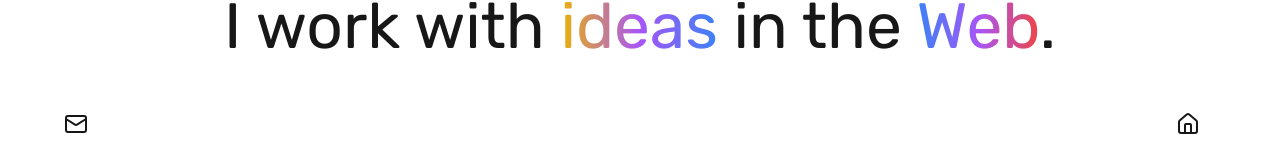
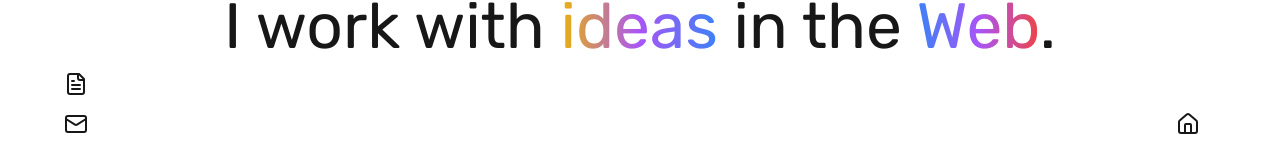
Before and after one commit to ericiannj/new-port, a Next.js app: page / in a window 1280 px wide. Shown: the part 472-623 px from the top of the page. Built offline with nearby package versions, Linux system fonts and the light colour scheme.

Commit message:
feat(Perspectives): implement resume access

```diff
--- a/src/app/about/components/Perspectives.tsx
+++ b/src/app/about/components/Perspectives.tsx
@@ -1,8 +1,11 @@
+import { Icons } from '@/icons';
+
 const Perspectives = () => (
-  <div className="flex w-full flex-col gap-8 text-fluid-2xl">
+  <div className="flex w-full flex-col gap-8">
+    <div className="text-fluid-2xl">
       <p className="indent-8">
-      Currently, I&apos;m primarily focused on front-end development, with over
-      70% of my work in this area.
+        Currently, I&apos;m primarily focused on front-end development, with
+        over 70% of my work in this area.
       </p>
       <p className="indent-8">
         Alongside this, I&apos;m enhancing my back-end skills, especially with
@@ -14,6 +17,19 @@ const Perspectives = () => (
         industry.
       </p>
     </div>
+
+    <div className="flex justify-center">
+      <a
+        href="/resume.pdf"
+        target="_blank"
+        rel="noopener noreferrer"
+        className="flex transform items-center gap-2 rounded-lg p-3 text-slate-300 transition-all duration-300 ease-in-out hover:scale-105 hover:bg-gray-100 hover:text-gray-900"
+      >
+        <Icons.resume className="h-6 w-6" />
+        <span className="text-lg font-medium">My Resume</span>
+      </a>
+    </div>
+  </div>
 );
 
 export default Perspectives;
--- a/src/components/ContactsContainer.tsx
+++ b/src/components/ContactsContainer.tsx
@@ -11,6 +11,11 @@ const ContactsContainer = () => {
       transition={{ duration: 0.5 }}
     >
       <div className="mb-4 flex justify-center space-x-4 md:mb-0 md:flex-col md:items-center md:justify-end md:space-x-0 md:space-y-4">
+        <ContactIcon
+          href="/resume.pdf"
+          icon={<Icons.resume />}
+          label="My resume"
+        />
         <ContactIcon
           href="mailto:ian.developmentbr@gmail.com"
           icon={<Icons.mail />}
--- a/src/icons.ts
+++ b/src/icons.ts
@@ -9,6 +9,7 @@ import {
   Mail,
   ArrowRight,
   ArrowLeft,
+  FileText,
 } from 'lucide-react';
 import GlobeIcon from './assets/icons/GlobeIcon';
 
@@ -24,4 +25,5 @@ export const Icons = {
   mail: Mail,
   arrowRight: ArrowRight,
   arrowLeft: ArrowLeft,
+  resume: FileText,
 };
```
Also changed, not shown: 1 other file (tests, documents, lock files or other folders). Lines whose indentation alone changed are shown as unchanged.
